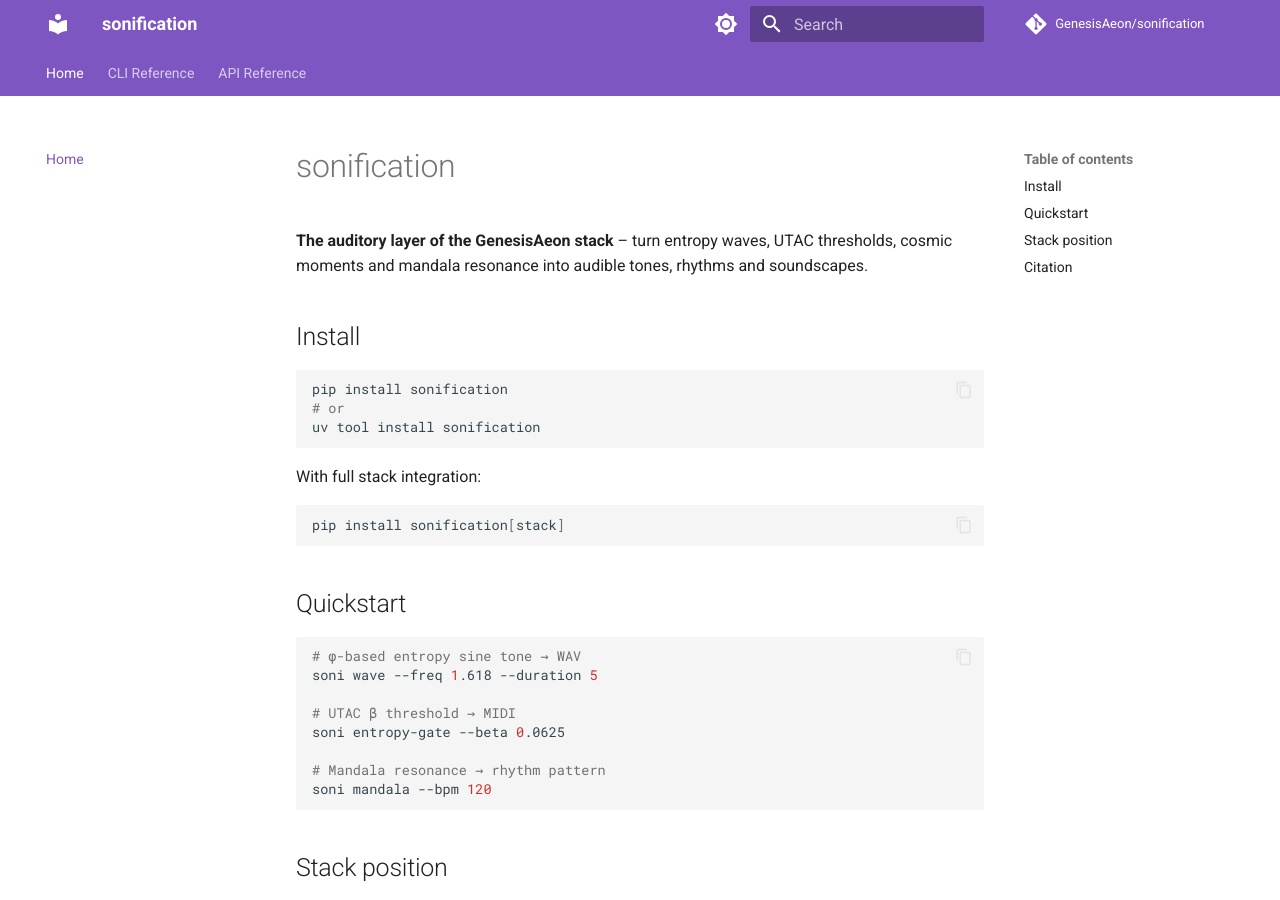
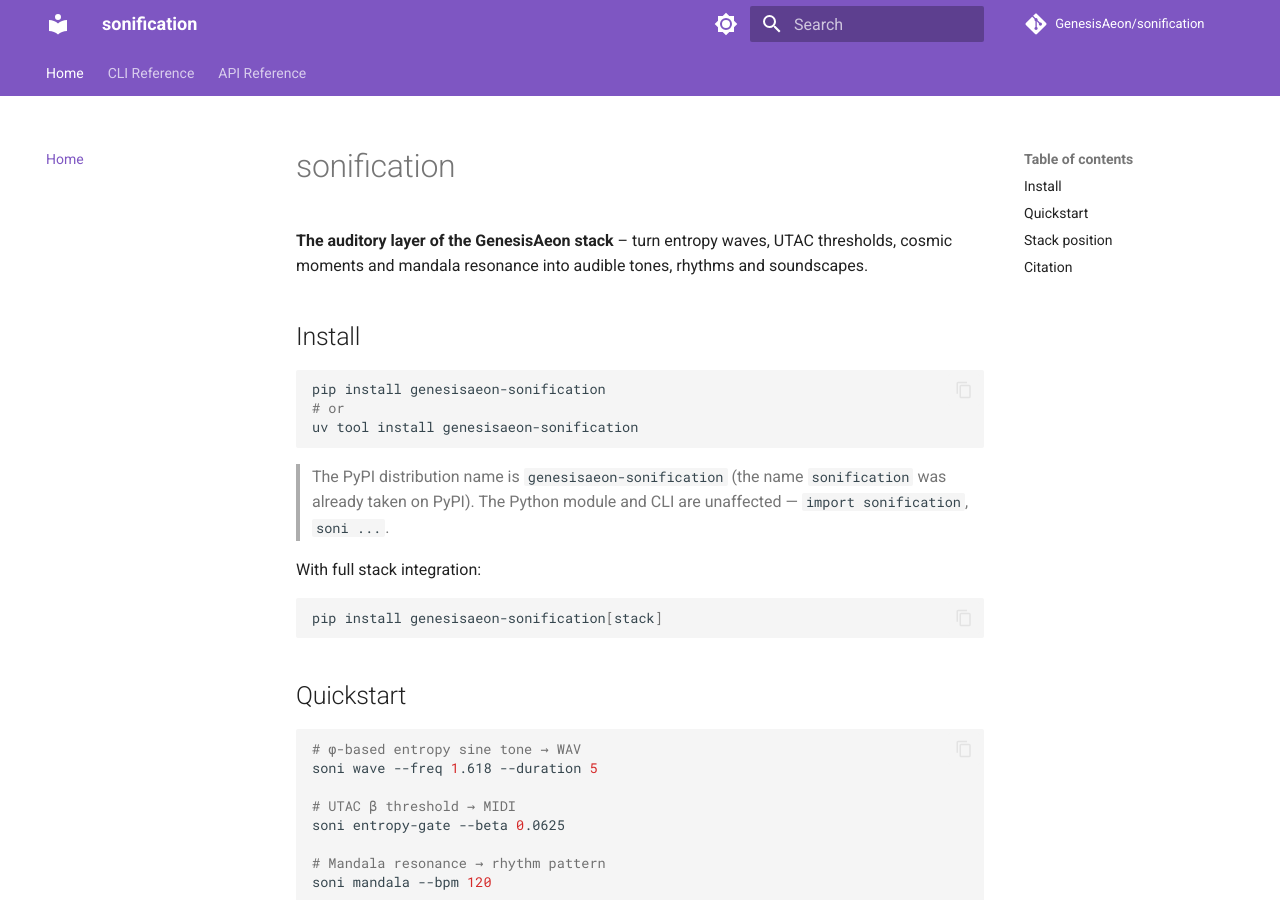
Before and after one commit to GenesisAeon/sonification, an MkDocs documentation site: the page built from docs/index.md, in a window 1280 px wide and 900 px high. Built offline with MkDocs 1.6.1 and Material for MkDocs 9.7.7, drawn with Linux system fonts in a browser that asks for light colours; comment, search, counter and statistics services are not loaded.

Commit message:
chore: rename PyPI distribution to genesisaeon-sonification
The PyPI name "sonification" is already taken by an unrelated
project, so this repo's distribution name needs to change before it
can be published. Renames [project].name in pyproject.toml to
genesisaeon-sonification and updates all pip install / PyPI badge
references in README.md, docs/index.md, docs/api.md, and the
entropy_table_bridge error message accordingly.

The importable Python module stays `sonification` (import sonification,
soni CLI) — only the PyPI distribution name changes.

Co-Authored-By: Claude Sonnet 4.6 <noreply@anthropic.com>
Claude-Session: https://claude.ai/code/session_013yLMU5bmd2eijTPHLNZdBz

````diff
--- a/docs/index.md
+++ b/docs/index.md
@@ -5,15 +5,19 @@
 ## Install
 
 ```bash
-pip install sonification
+pip install genesisaeon-sonification
 # or
-uv tool install sonification
+uv tool install genesisaeon-sonification
 ```
+
+> The PyPI distribution name is `genesisaeon-sonification` (the name
+> `sonification` was already taken on PyPI). The Python module and CLI
+> are unaffected — `import sonification`, `soni ...`.
 
 With full stack integration:
 
 ```bash
-pip install sonification[stack]
+pip install genesisaeon-sonification[stack]
 ```
 
 ## Quickstart
--- a/pyproject.toml
+++ b/pyproject.toml
@@ -1,5 +1,5 @@
 [project]
-name = "sonification"
+name = "genesisaeon-sonification"
 version = "1.0.0"
 description = "Data sonification layer for the GenesisAeon stack -- entropy waves to sine tones, UTAC thresholds to pitches, mandala resonance to rhythms."
 readme = "README.md"
````
Also changed, not shown: CHANGELOG.md (+5 -0 lines), README.md (+9 -4 lines), docs/api.md (+1 -1 lines), 1 other file.
